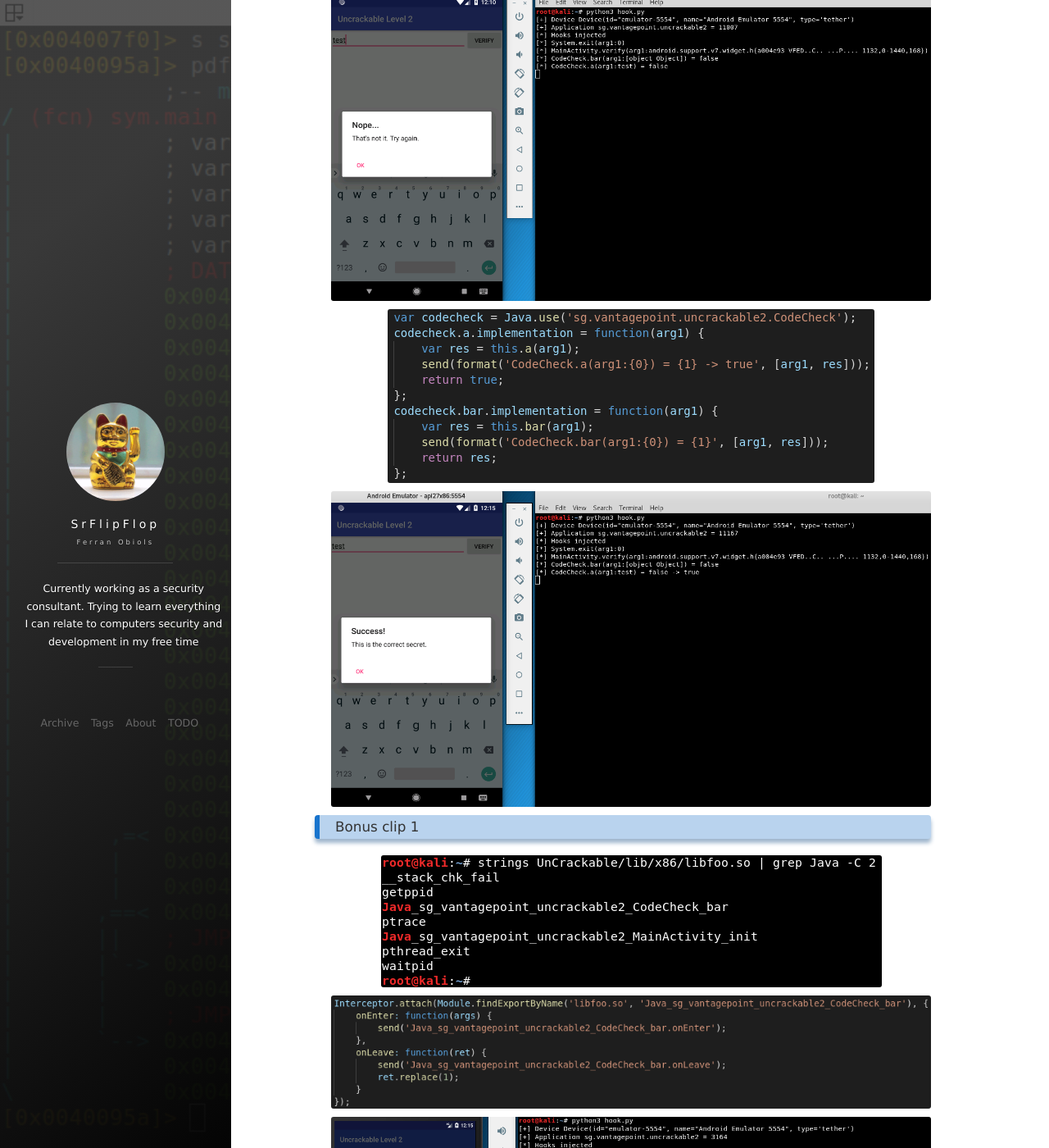
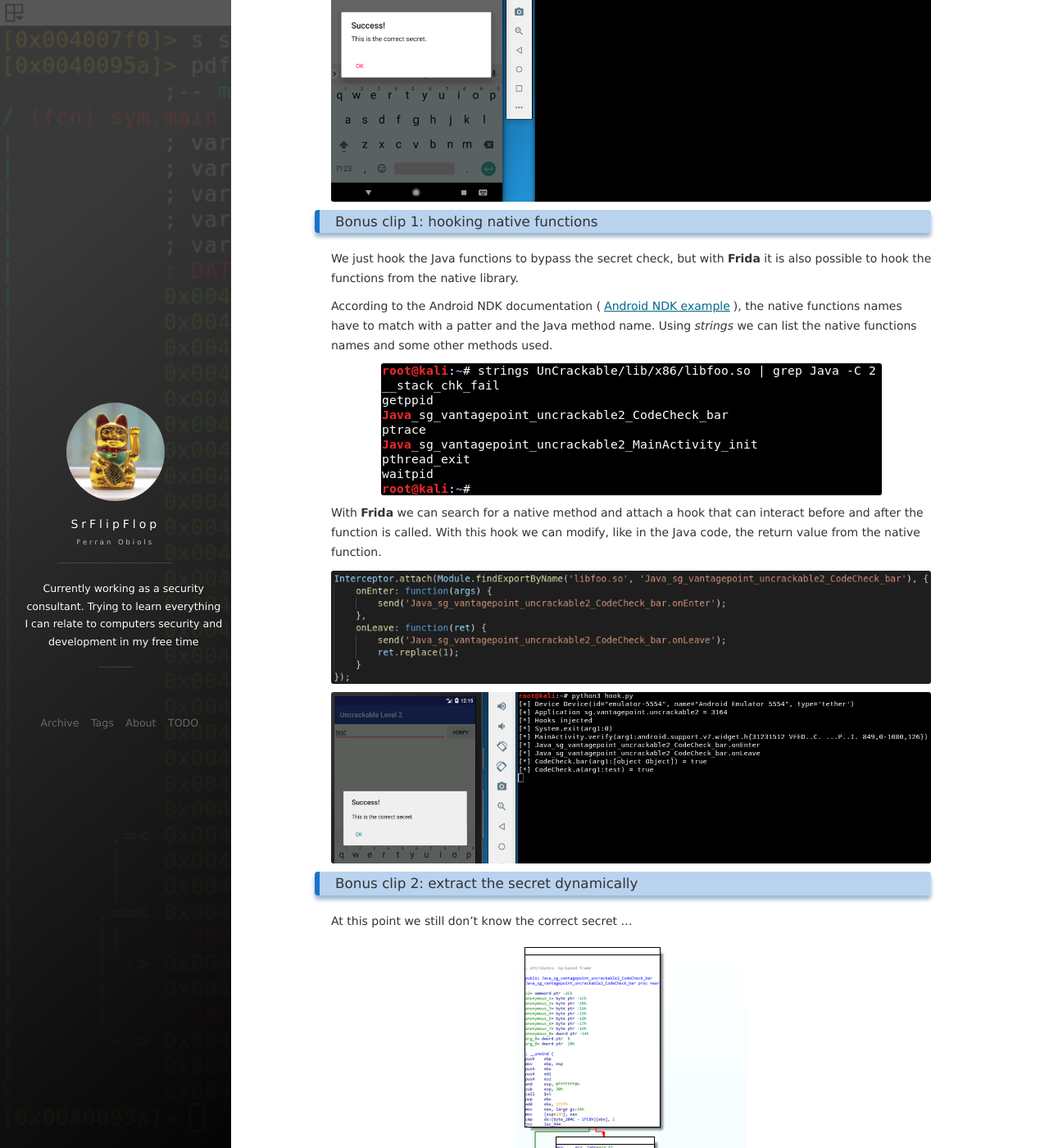
Before and after one commit to SrFlipFlop/srflipflop.github.io, a Jekyll site: the page built from _posts/2018-05-31-UnCrackable2.md, in a window 1280 px wide and 1400 px high, scrolled down 5279 px. Shown: the whole window at 82% size. Built offline with Jekyll 4.4.1, drawn with Linux system fonts in a browser that asks for light colours; nearby versions of some CDN libraries; comment, search, counter and statistics services are not loaded; some of the changed text lies outside the part shown.

Commit message:
modify the evidences and add some content

```diff
--- a/_posts/2018-05-31-UnCrackable2.md
+++ b/_posts/2018-05-31-UnCrackable2.md
@@ -32,37 +32,53 @@
 
 ![](/images/posts/UnCrackable2/img4.png "a method")
 
-The *verify* function
+The *verify* function is in charge of calling the *a* method from *CodeCheck* class and create the dialog that will show the verification message.
 
 ![](/images/posts/UnCrackable2/img5.png "verify function")
 
-TODO: new image from native call methods
+*CodeCheck* class is an interface for the native library that calls the native method *bar* to check the user string.
 
-![](/images/posts/UnCrackable2/img6.png "TBC")
+![](/images/posts/UnCrackable2/img6.png "CodeCheck class")
 
 ### Hooking with Frida
 
-![](/images/posts/UnCrackable2/img6.png "TBC")
+Now that we know how the application works, it's time to get your hands dirty and start using **Frida** to bypass the root control.
 
-![](/images/posts/UnCrackable2/img7.png "TBC")
+![](/images/posts/UnCrackable2/img7.png "Root detected message")
 
-![](/images/posts/UnCrackable2/img8.png "TBC")
+We saw in the static code analysis that the application use *System.exit* to kill the application when this detects that the device is rooted. With the following hook the *exit* function is overwritten and it will only send a log message when is called.
 
-![](/images/posts/UnCrackable2/img9.png "TBC")
+![](/images/posts/UnCrackable2/img8.png "Frida JavaScript hook")
 
-![](/images/posts/UnCrackable2/img10.png "TBC")
+![](/images/posts/UnCrackable2/img9.png "Application in a rooted device")
 
-![](/images/posts/UnCrackable2/img11.png "TBC")
+We also know that the *verify* method and the *CodeCheck* class are the responsible to send the string to the native code and receive the check response. With **Frida** we can also follow the execution flow when a user whant to verify the password.
 
-![](/images/posts/UnCrackable2/img12.png "TBC")
+![](/images/posts/UnCrackable2/img10.png "Execution flow")
 
-![](/images/posts/UnCrackable2/img13.png "TBC")
+With the previous hooks we can see the execution flow, but what happens if we modify the Java function and return always true?
 
-### Bonus clip 1
+![](/images/posts/UnCrackable2/img11.png "Frida hooks")
 
-![](/images/posts/UnCrackable2/img14.png "TBC")
+![](/images/posts/UnCrackable2/img12.png "Application always return true")
 
-![](/images/posts/UnCrackable2/img15.png "TBC")
+### Bonus clip 1: hooking native functions
+
+We just hook the Java functions to bypass the secret check, but with **Frida** it is also possible to hook the functions from the native library.
+
+According to the Android NDK documentation ([Android NDK example](https://developer.android.com/ndk/samples/sample_hellojni)), the native functions names have to match with a patter and the Java method name. Using *strings* we can list the native functions names and some other methods used.
+
+![](/images/posts/UnCrackable2/img13.png "library strings")
+
+With **Frida** we can search for a native method and attach a hook that can interact before and after the function is called. With this hook we can modify, like in the Java code, the return value from the native function.
+
+![](/images/posts/UnCrackable2/img14.png "Frida native hook")
+
+![](/images/posts/UnCrackable2/img15.png "Bypass hooking the native function")
+
+### Bonus clip 2: extract the secret dynamically
+
+At this point we still don't know the correct secret ...
 
 ![](/images/posts/UnCrackable2/img16.png "TBC")
 
@@ -76,8 +92,8 @@
 
 ![](/images/posts/UnCrackable2/img21.png "TBC")
 
+### Bonus clip 3: extract the secret statically
+
 ![](/images/posts/UnCrackable2/img22.png "TBC")
 
 ![](/images/posts/UnCrackable2/img23.png "TBC")
-
-![](/images/posts/UnCrackable2/img24.png "TBC")
```
Also changed, not shown: images/posts/UnCrackable2/img10.png, images/posts/UnCrackable2/img11.png, images/posts/UnCrackable2/img12.png, images/posts/UnCrackable2/img13.png, images/posts/UnCrackable2/img14.png, images/posts/UnCrackable2/img15.png, images/posts/UnCrackable2/img16.png, images/posts/UnCrackable2/img17.png, images/posts/UnCrackable2/img18.png, images/posts/UnCrackable2/img19.png, images/posts/UnCrackable2/img20.png, images/posts/UnCrackable2/img21.png, images/posts/UnCrackable2/img22.png, images/posts/UnCrackable2/img23.png, 5 more files.
